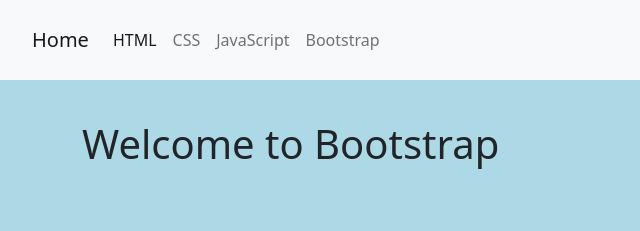
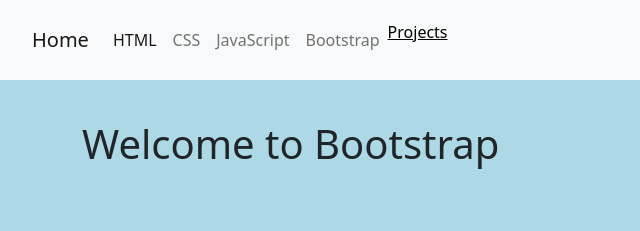
Before and after one commit to PonU86/coding, a website: page bootstrap.html in a window 1280 px wide. Shown: the top 231 px of the page, 0-640 px from the left. Drawn offline with nearby package versions, Linux system fonts and the light colour scheme.

Commit message:
add project link
add projects link

```diff
--- a/bootstrap.html
+++ b/bootstrap.html
@@ -32,6 +32,9 @@
                         </li>
                         <li class="nav-item">
                             <a class="nav-link" href="bootstrap.html" tabindex="-1" aria-disabled="true">Bootstrap</a>
+                        </li>
+                        <li class="nav-item">
+                            <a href="https://www.prestonh86.com/">Projects</a>
                         </li>
                     </ul>
                 </div>
```
Also changed, not shown: css.html (+3 -0 lines), html.html (+3 -0 lines), index.html (+3 -0 lines), javascript.html (+3 -0 lines), jquery.html (+3 -0 lines).
